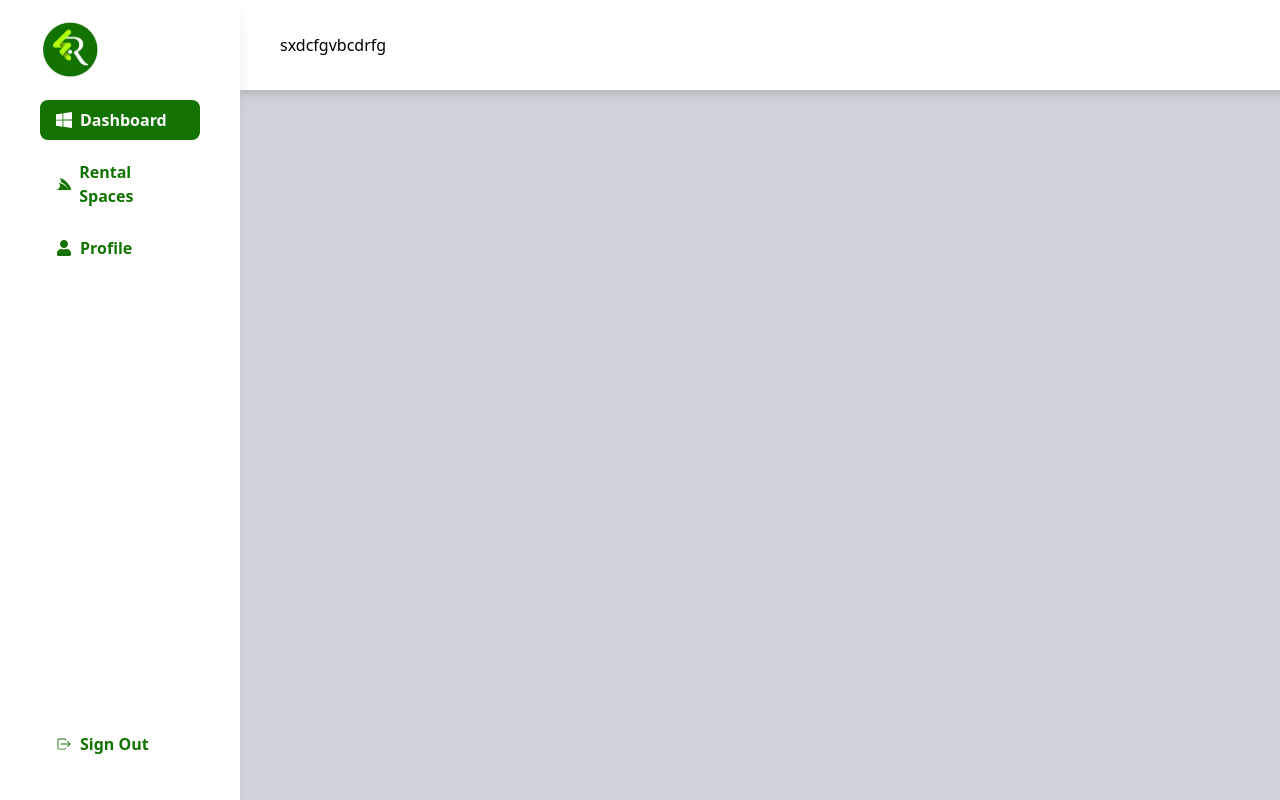
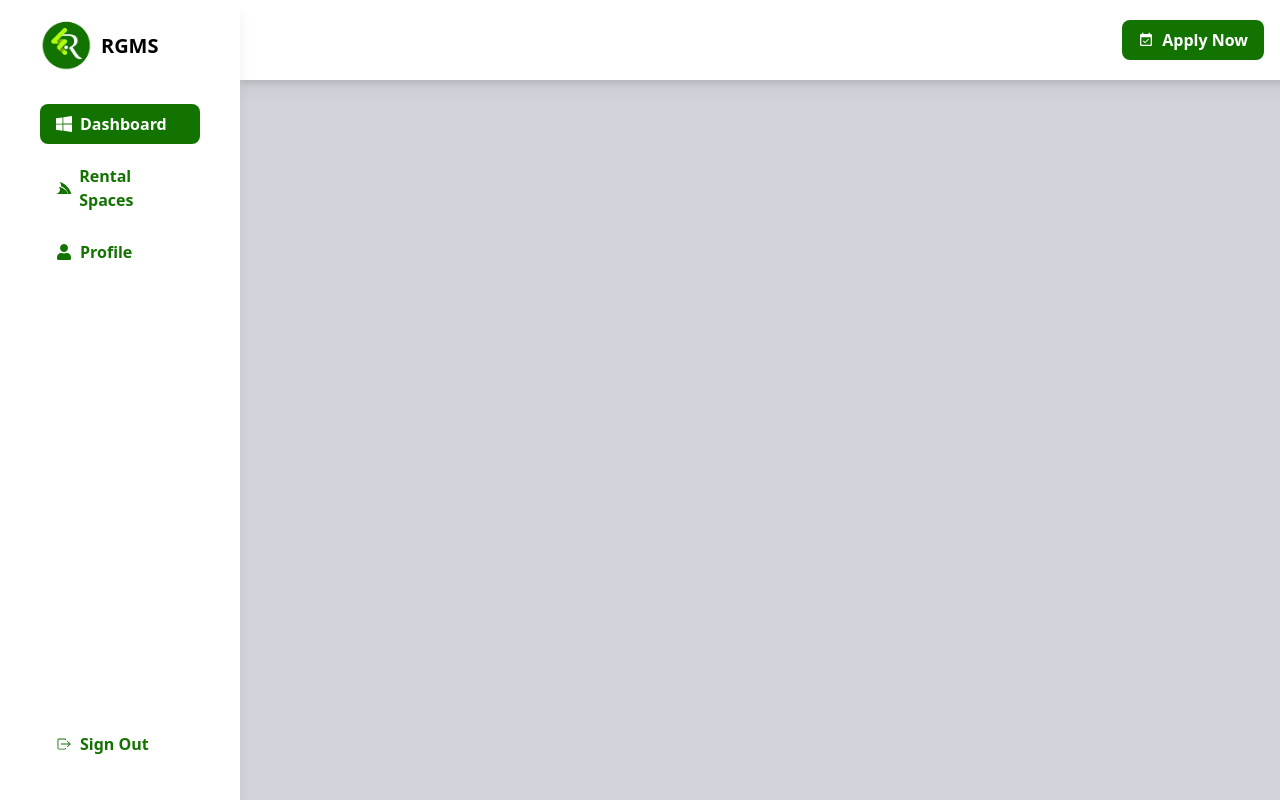
Before and after one commit to dimplestinto/eRGMS-frontend, a React (Vite) app: page /dashboard-customer in a window 1280 px wide. Built offline with nearby package versions, Linux system fonts and the light colour scheme.

Commit message:
fixed dashboard

```diff
--- a/src/components/navbar/NavbarCustomer.jsx
+++ b/src/components/navbar/NavbarCustomer.jsx
@@ -1,8 +1,15 @@
+import { MdEventAvailable } from "react-icons/md";
+
 export const NavbarCustomer = () => {
   return (
     <>
-      <div className="fixed top-0 w-full flex flex-wrap items-center justify-between h-[90px] px-10 drop-shadow-lg bg-white">
-        sxdcfgvbcdrfg
+      <div className="fixed top-0 w-full flex flex-wrap items-center justify-between h-[80px] drop-shadow-lg bg-white">
+        <div className="md:absolute right-64">
+          <div className="flex gap-2 px-4 py-2 bg-primaryColor text-white font-bold rounded-lg items-center">
+          <MdEventAvailable />
+            Apply Now
+          </div>
+        </div>
       </div>
     </>
   )
--- a/src/components/sidebar/SidebarCustomer.jsx
+++ b/src/components/sidebar/SidebarCustomer.jsx
@@ -40,12 +40,15 @@ export const SidebarCustomer = () => {
     <>
       <div className="fixed flex flex-col py-4 px-10 bg-white w-60 h-screen items-center shadow-lg justify-between">
         <div>
-          <div className="w-28">
-            <img
-              src="/public/static/images/eRgmsLogo.png"
-              alt="logo"
-              className="h-16"
-            />
+          <div className="w-28 pt-0 py-2">
+            <div className="font-bold flex gap-2">
+              <img
+                src="/public/static/images/eRgmsLogo.png"
+                alt="logo"
+                className="h-14"
+              />
+              <p className="py-4 text-xl">RGMS</p>
+            </div>
           </div>
           <div className="flex flex-col w-full gap-3 pt-5">
             <div className="flex gap-2 px-4 py-2 bg-primaryColor text-white font-bold rounded-lg items-center justify-start ">
@@ -53,13 +56,13 @@ export const SidebarCustomer = () => {
               Dashboard
             </div>
             <Link>
-              <div className="flex gap-2 px-4 py-2 text-primaryColor font-bold rounded-lg items-center justify-start ">
+              <div className="flex gap-2 px-4 py-2 text-primaryColor font-bold rounded-lg items-center justify-start hover:bg-gray-100">
                 <FaServicestack />
                 Rental Spaces
               </div>
             </Link>
             <Link>
-              <div className="flex gap-2 px-4 py-2 text-primaryColor font-bold rounded-lg items-center justify-start ">
+              <div className="flex gap-2 px-4 py-2 text-primaryColor font-bold rounded-lg items-center justify-start hover:bg-gray-100">
                 <FaUser />
                 Profile
               </div>
@@ -69,7 +72,7 @@ export const SidebarCustomer = () => {
         <div className="flex flex-col w-full py-5">
           <div
             onClick={handleLogoutCustomer}
-            className="flex gap-2 px-4 py-2 text-primaryColor font-bold rounded-lg items-center justify-start cursor-pointer "
+            className="flex gap-2 px-4 py-2 text-primaryColor font-bold rounded-lg items-center justify-start cursor-pointer hover:bg-gray-100"
           >
             <IoIosLogOut />
             Sign Out
```
